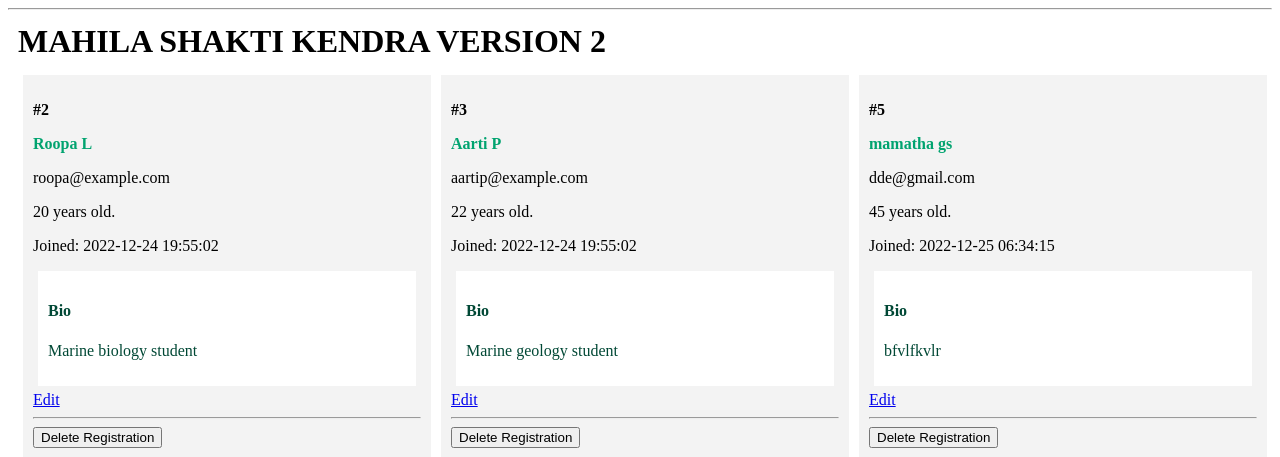
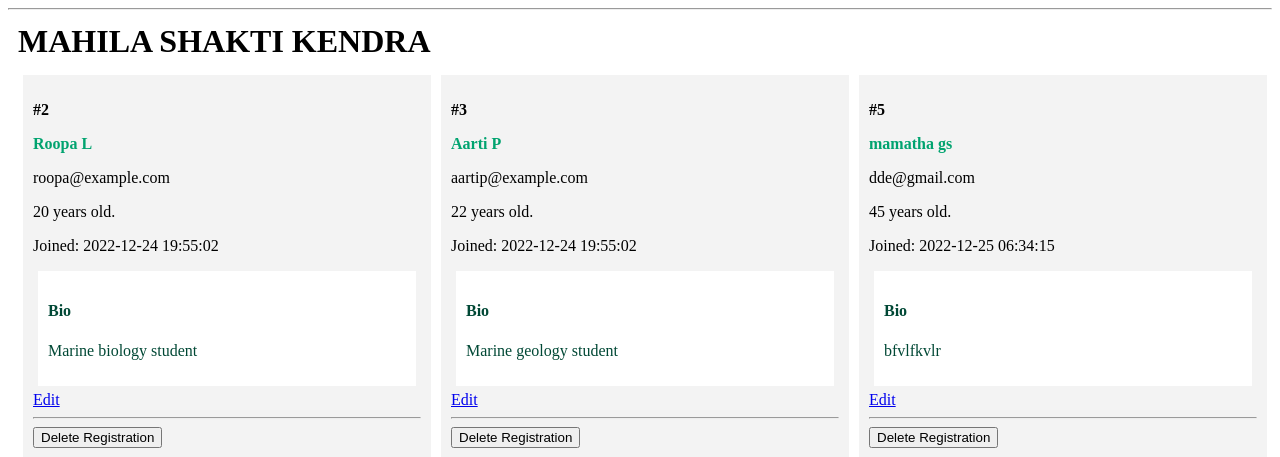
Before and after one commit to Mamathags/flask-app, a Flask app: page / in a window 1280 px wide. Shown: the part 63-520 px from the top of the page. Run offline with Flask 2, Linux system fonts and the light colour scheme; data comes from the database, SQL or seed files in the repository.

Commit message:
Changed Title

```diff
--- a/templates/index.html
+++ b/templates/index.html
@@ -1,7 +1,7 @@
 {% extends 'base.html' %}
 
 {% block content %}
-    <h1 class="title">{% block title %} MAHILA SHAKTI KENDRA VERSION 2 {% endblock %}</h1>
+    <h1 class="title">{% block title %} MAHILA SHAKTI KENDRA {% endblock %}</h1>
     <div class="content">
         {% for register in registrations %}
             <div class="register">
```
